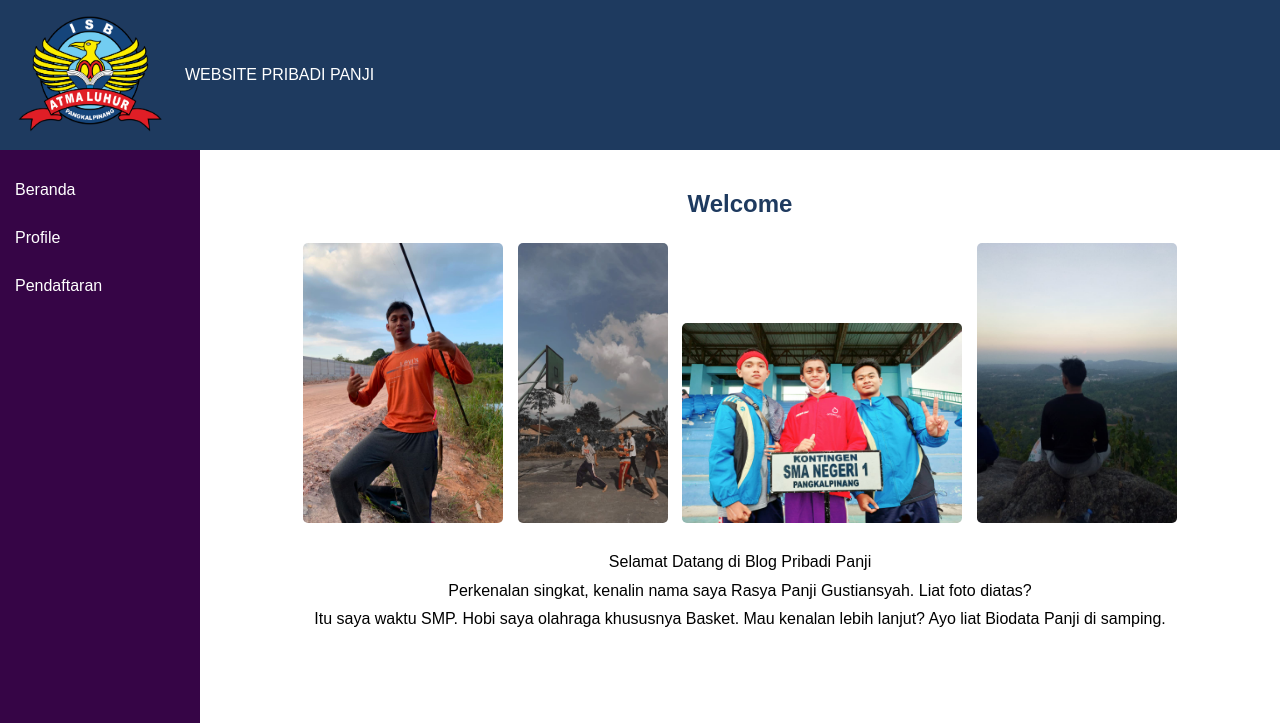
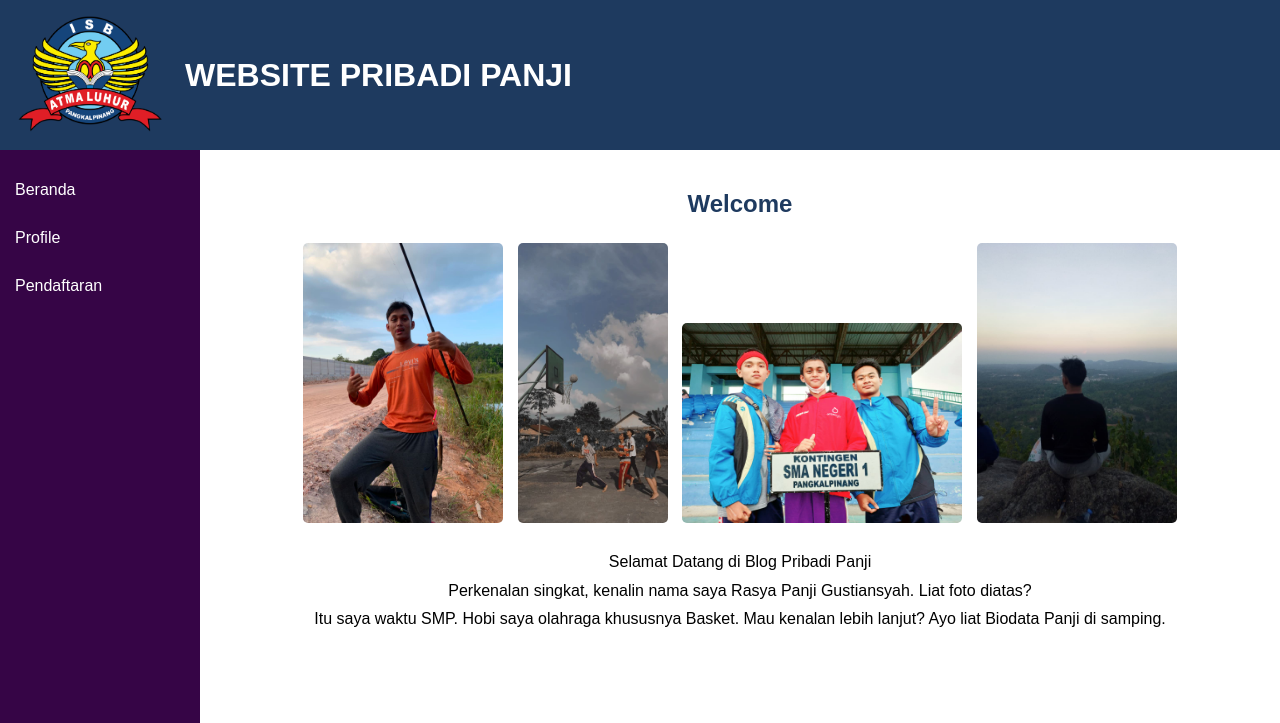
Before and after one commit to 053RasyaPanji/2622500053-PWD-SI1J-2627O, a PHP site: page /pertemuan-08/2622500053_RasyaPanjiGustiansyah_SI1J/Beranda.php in a window 1280 px wide. Shown: the top 723 px of the page. Run offline with PHP 8.4, Linux system fonts and the light colour scheme.

Commit message:
menambah h1 pada header

```diff
--- a/pertemuan-08/2622500053_RasyaPanjiGustiansyah_SI1J/Beranda.php
+++ b/pertemuan-08/2622500053_RasyaPanjiGustiansyah_SI1J/Beranda.php
@@ -16,7 +16,8 @@ $footer = "262250053_Rasya Panji Gustiansyah_SI1J_UTS Pemrograman Web Dasar";
 <body>
     <!--Ini header-->
     <header>
-        <img src="img/logoisbal.png" width="200" height="150" class="header-top">WEBSITE PRIBADI PANJI
+        <img src="img/logoisbal.png" width="200" height="150" class="header-top">
+        <h1>WEBSITE PRIBADI PANJI</h1>
     </header>
     <main>
         <!--Ini Navbar-->
```
